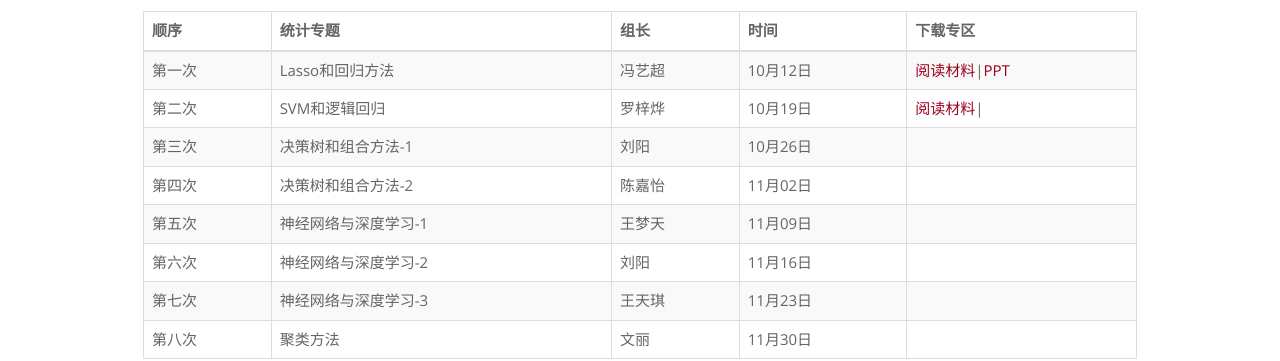
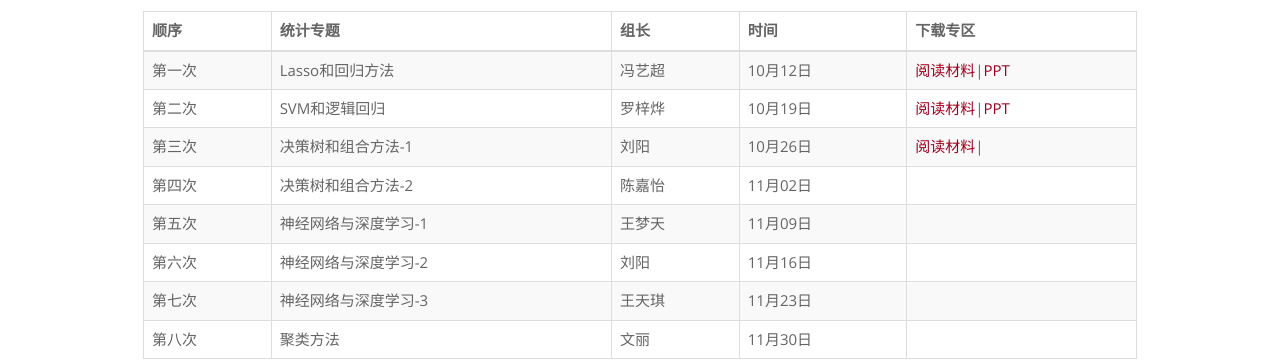
Before and after one commit to rucdmc/rucdmc.github.io, a Jekyll site: the page built from index.html, in a window 1280 px wide. Shown: the part 607-968 px from the top of the page. Built offline with Jekyll 4.4.1, drawn with Linux system fonts in a browser that asks for light colours.

Commit message:
third report

```diff
--- a/index.html
+++ b/index.html
@@ -107,14 +107,14 @@
             <td>SVM和逻辑回归</td>
             <td>罗梓烨</td>
             <td>10月19日</td>
-            <td><a href="https://pan.baidu.com/s/18gObZXeo8JNi71cVl-efTw">阅读材料</a>|</td>
+            <td><a href="https://pan.baidu.com/s/18gObZXeo8JNi71cVl-efTw">阅读材料</a>|<a href="https://pan.baidu.com/s/18cBV5CfPsvVgiKIV0x1cBg">PPT</a></td>
         </tr>
         <tr>
             <td>第三次</td>
             <td>决策树和组合方法-1</td>
             <td>刘阳</td>
             <td>10月26日</td>
-            <td></td>
+            <td><a href="https://pan.baidu.com/s/1MK8kZ5q-e_369pJwjRfvPg">阅读材料</a>|</td>
         </tr>
         <tr>
             <td>第四次</td>
```
